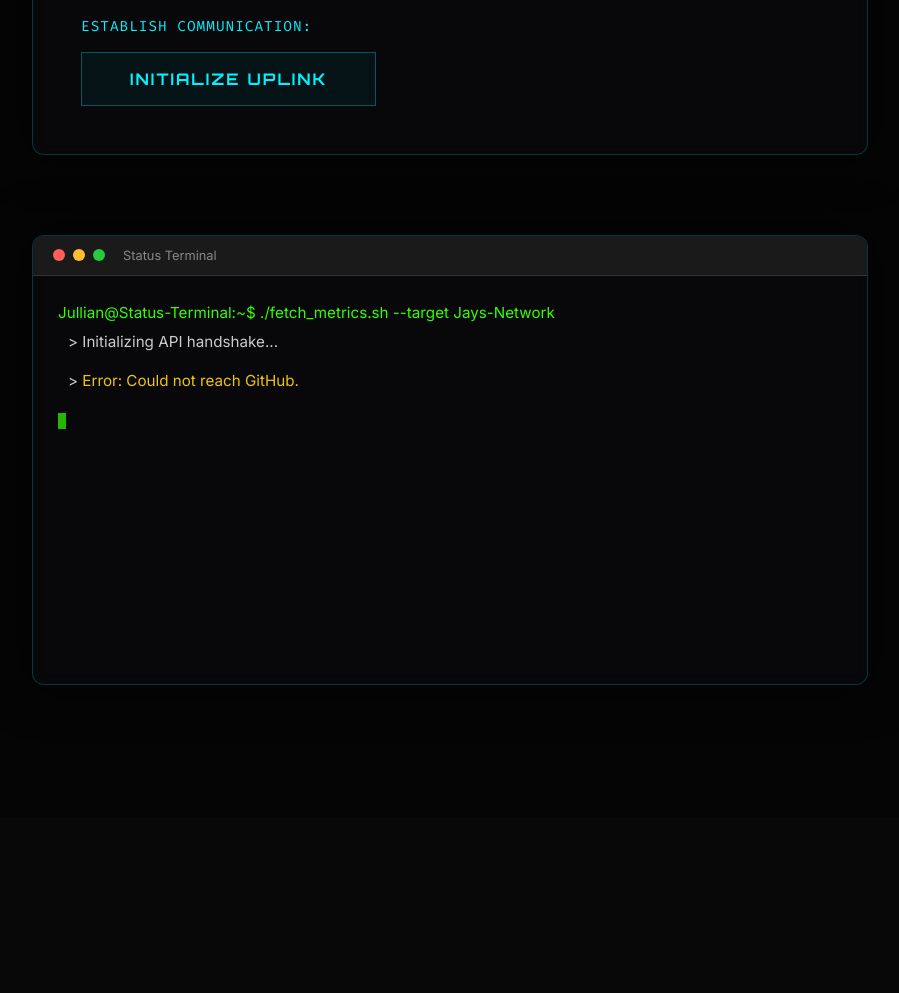
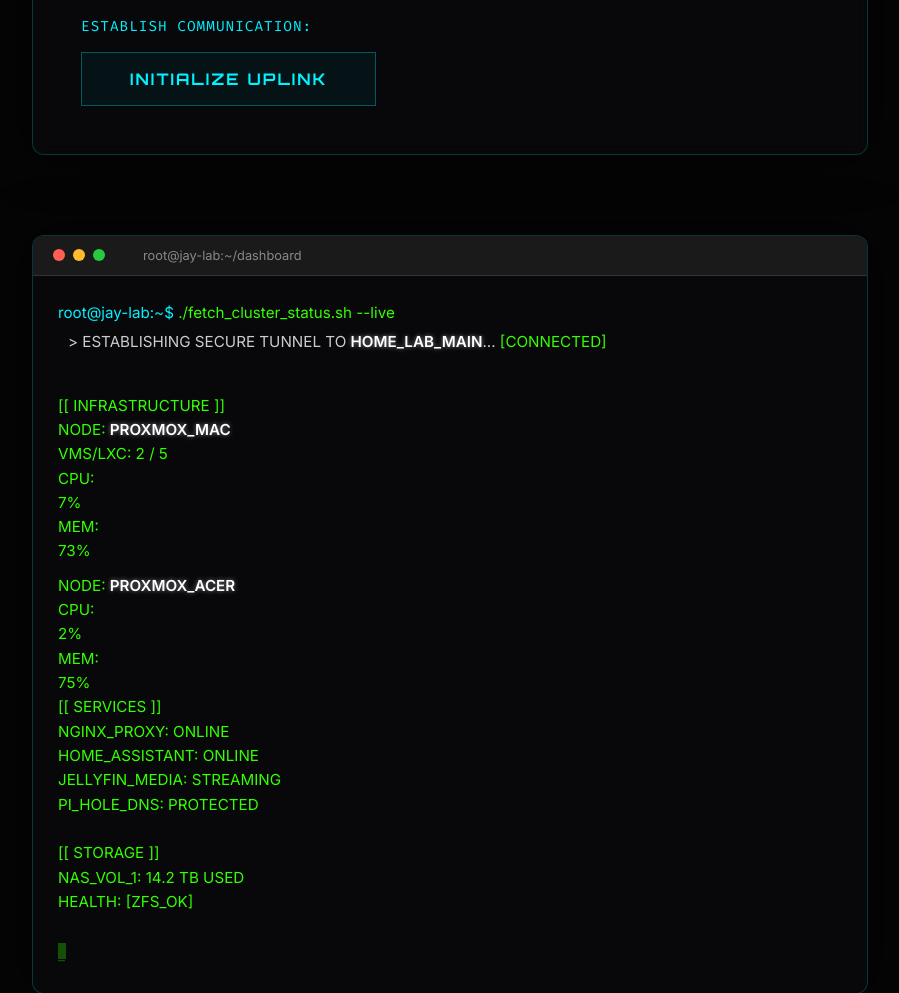
Before and after one commit to Jays-Network/Jays-Network_website, a Django app: page / in a window 1280 px wide. Shown: the part 999-1992 px from the top of the page, without its empty margins (190-1089 px from the left). Before the commit the page ends 1684 px from the top, so only its background shows below. Run offline with Django 5.2, Linux system fonts and the light colour scheme.

Commit message:
Activate Live Homelab Dashboard

```diff
--- /dev/null
+++ b/core/templates/core/includes/status_terminal.html
@@ -0,0 +1,95 @@
+<div class="terminal-card">
+    <div class="terminal-header">
+        <div class="window-controls">
+            <div class="dot red"></div>
+            <div class="dot yellow"></div>
+            <div class="dot green"></div>
+        </div>
+        <div class="terminal-title">root@jay-lab:~/dashboard</div>
+    </div>
+
+    <div class="terminal-body" id="sys-terminal">
+        <div class="cmd-line">
+            <span style="color: #00f3ff;">root@jay-lab:~$</span> ./fetch_cluster_status.sh --live
+        </div>
+
+        <div class="output-line">
+            > ESTABLISHING SECURE TUNNEL TO <span class="highlight">HOME_LAB_MAIN</span>... <span class="success">[CONNECTED]</span>
+        </div>
+        <br>
+
+        <div class="telemetry-grid">
+
+            <div class="tele-col">
+                <span class="tele-header">[[ INFRASTRUCTURE ]]</span>
+
+                <div class="node-box">
+                    <div class="stat-row">
+                        <span class="label">NODE:</span> <span class="val highlight">PROXMOX_MAC</span>
+                    </div>
+                    <div class="stat-row">
+                        <span class="label">VMS/LXC:</span> <span class="val">2 / 5</span>
+                    </div>
+                    <div class="stat-row">
+                        <span class="label">CPU:</span>
+                        <div class="bar-container"><div class="bar-fill animate-cpu" style="width: 7%;"></div></div>
+                        <span class="val small live-cpu">7%</span>
+                    </div>
+                    <div class="stat-row">
+                        <span class="label">MEM:</span>
+                        <div class="bar-container"><div class="bar-fill animate-mem" style="width: 73%;"></div></div>
+                        <span class="val small live-mem">73%</span>
+                    </div>
+                </div>
+
+                <div class="node-box" style="margin-top: 10px;">
+                    <div class="stat-row">
+                        <span class="label">NODE:</span> <span class="val highlight">PROXMOX_ACER</span>
+                    </div>
+                    <div class="stat-row">
+                        <span class="label">CPU:</span>
+                        <div class="bar-container"><div class="bar-fill animate-cpu" style="width: 2%;"></div></div>
+                        <span class="val small live-cpu">2%</span>
+                    </div>
+                    <div class="stat-row">
+                        <span class="label">MEM:</span>
+                        <div class="bar-container"><div class="bar-fill animate-mem" style="width: 75%;"></div></div>
+                        <span class="val small live-mem">75%</span>
+                    </div>
+                </div>
+            </div>
+
+            <div class="tele-col">
+                <span class="tele-header">[[ SERVICES ]]</span>
+
+                <div class="service-row">
+                    <span class="label">NGINX_PROXY:</span> <span class="success">ONLINE</span>
+                </div>
+                <div class="service-row">
+                    <span class="label">HOME_ASSISTANT:</span> <span class="success">ONLINE</span>
+                </div>
+                <div class="service-row">
+                    <span class="label">JELLYFIN_MEDIA:</span> <span class="success">STREAMING</span>
+                </div>
+                <div class="service-row">
+                    <span class="label">PI_HOLE_DNS:</span> <span class="success">PROTECTED</span>
+                </div>
+
+                <br>
+                <span class="tele-header">[[ STORAGE ]]</span>
+                <div class="stat-row">
+                    <span class="label">NAS_VOL_1:</span> <span class="val">14.2 TB USED</span>
+                </div>
+                <div class="stat-row">
+                    <span class="label">HEALTH:</span> <span class="success">[ZFS_OK]</span>
+                </div>
+            </div>
+
+        </div>
+
+        <br>
+        <div class="cmd-line">
+            <span class="cursor blink">_</span>
+        </div>
+    </div>
+</div>
--- a/core/templates/core/index.html
+++ b/core/templates/core/index.html
@@ -11,6 +11,7 @@
 
     <div id="main-interface">
         <div class="container">
+
             <div class="profile-header">
                 <img src="https://github.com/Jays-Network.png" alt="Jullian Jones" class="avatar">
                 <h1>Jay's-Networks</h1>
@@ -35,6 +36,7 @@
                             I'm <span class="highlight">self-taught</span> and dedicated to building new projects with a strong passion and drive.
                             Currently architecting solutions for <span class="highlight">Custom Communications</span> and managing advanced Home Lab infrastructure.
                         </p>
+
                         <div class="tech-stack">
                             <span class="stack-title">TECHNOLOGIES & TOOLS</span>
                             <div class="icons-row">
@@ -49,6 +51,7 @@
                                 <i class="fas fa-code" title="Replit/IDE" style="color: #F26207;"></i>
                             </div>
                         </div>
+
                         <div class="connect-section">
                             <span class="stack-title">CONNECT WITH ME</span>
                             <div class="action-area">
@@ -63,15 +66,43 @@
                 </div>
             </div>
 
-            <div class="terminal-card scroll-hidden" id="terminal-window">
-                <div class="terminal-header">
-                    <div class="dot red"></div><div class="dot yellow"></div><div class="dot green"></div>
-                    <div class="terminal-title">Status Terminal</div>
-                </div>
-                <div class="terminal-body" id="terminal-content">
-                    <span class="cursor"></span>
-                </div>
+            <div class="scroll-hidden" id="terminal-window">
+                {% include 'core/includes/status_terminal.html' %}
             </div>
+
         </div>
     </div>
+
+    <script>
+    document.addEventListener('DOMContentLoaded', () => {
+        // Function to randomize CPU/RAM stats to look "alive"
+        function updateDashboard() {
+            const cpuNodes = document.querySelectorAll('.live-cpu');
+            const memNodes = document.querySelectorAll('.live-mem');
+            const bars = document.querySelectorAll('.animate-cpu');
+            const memBars = document.querySelectorAll('.animate-mem');
+
+            // Update CPU (Random between 2% and 15%)
+            cpuNodes.forEach((node, index) => {
+                const usage = Math.floor(Math.random() * (15 - 2 + 1) + 2);
+                node.innerText = usage + "%";
+                if(bars[index]) bars[index].style.width = usage + "%";
+            });
+
+            // Update RAM (Base values +/- 2%)
+            memNodes.forEach((node, index) => {
+                const base = index === 0 ? 73 : 75; // Mac vs Acer base load
+                const variance = Math.floor(Math.random() * 5) - 2;
+                const final = base + variance;
+
+                node.innerText = final + "%";
+                if(memBars[index]) memBars[index].style.width = final + "%";
+            });
+        }
+
+        // Run update every 3 seconds
+        setInterval(updateDashboard, 3000);
+    });
+    </script>
+
 {% endblock %}
```
